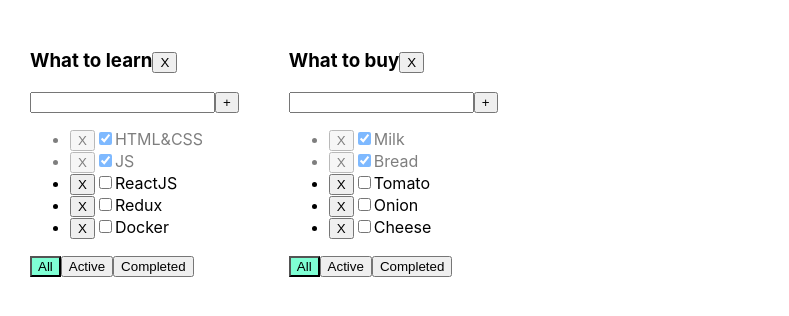
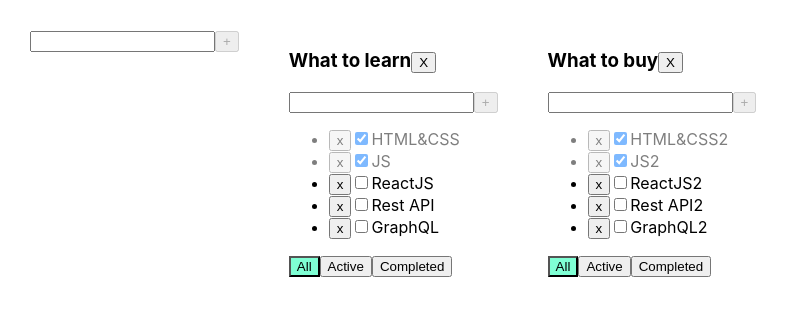
Before and after one commit to suveiko/todolistTs, a React (Create React App) app: page / in a window 1280 px wide. Shown: the top 316 px of the page, without its empty margins (0-789 px from the left). Built offline with nearby package versions, Linux system fonts and the light colour scheme.

Commit message:
Add addItemForm and EditableSpan

```diff
--- a/src/App.tsx
+++ b/src/App.tsx
@@ -1,96 +1,116 @@
 import React, {useState} from 'react';
 import './App.css';
-import {v1} from "uuid";
-import {Todolist} from "./Todolist";
+import {Todolist} from './Todolist';
+import {v1} from 'uuid';
+import AddItemForm from "./components/AddItemForm";
 
-export type FilterType = 'All' | 'Active' | 'Completed'
-type TodoListsType = {
+export type FilterValuesType = "all" | "active" | "completed";
+type ToDoListsType = {
     id: string
     title: string
-    filterTo: FilterType
+    filter: FilterValuesType
 }
 
 function App() {
 
-    const todoIdFirst = v1()
-    const todoIdSecond = v1()
+    let todolistID1 = v1();
+    let todolistID2 = v1();
 
-    const [todoLists, setTodoList] = useState<TodoListsType[]>([
-        {id: todoIdFirst, title: 'What to learn', filterTo: 'All'},
-        {id: todoIdSecond, title: 'What to buy', filterTo: 'All'},
+    let [toDoLists, setToDoLists] = useState<ToDoListsType[]>([
+        {id: todolistID1, title: 'What to learn', filter: 'all'},
+        {id: todolistID2, title: 'What to buy', filter: 'all'},
     ])
-    const [tasks, setTasks] = useState({
-        [todoIdFirst]: [
+    let [tasks, setTasks] = useState({
+        [todolistID1]: [
             {id: v1(), title: "HTML&CSS", isDone: true},
             {id: v1(), title: "JS", isDone: true},
             {id: v1(), title: "ReactJS", isDone: false},
-            {id: v1(), title: "Redux", isDone: false},
-            {id: v1(), title: "Docker", isDone: false}
+            {id: v1(), title: "Rest API", isDone: false},
+            {id: v1(), title: "GraphQL", isDone: false},
         ],
-        [todoIdSecond]: [
-            {id: v1(), title: "Milk", isDone: true},
-            {id: v1(), title: "Bread", isDone: true},
-            {id: v1(), title: "Tomato", isDone: false},
-            {id: v1(), title: "Onion", isDone: false},
-            {id: v1(), title: "Cheese", isDone: false}
+        [todolistID2]: [
+            {id: v1(), title: "HTML&CSS2", isDone: true},
+            {id: v1(), title: "JS2", isDone: true},
+            {id: v1(), title: "ReactJS2", isDone: false},
+            {id: v1(), title: "Rest API2", isDone: false},
+            {id: v1(), title: "GraphQL2", isDone: false},
         ]
-    })
+    });
 
-    const addTask = (newTitle: string, todoListId: string) => {
-        let task = {id: v1(), title: newTitle, isDone: false}
-        let tasksAdd = tasks[todoListId]
-        let newTask = [task, ...tasksAdd]
-        tasks[todoListId] = newTask
-        setTasks({...tasks})
+    const removeTask = (toDoId: string, id: string) => {
+        setTasks({...tasks, [toDoId]: tasks[toDoId].filter(t => t.id !== id)})
     }
-    const deleteTask = (id: string, todoListId: string) => {
-        let task = tasks[todoListId]
-        let filteredTasks = task.filter(t => t.id !== id)
-        tasks[todoListId] = filteredTasks
-        setTasks({...tasks})
+    const addTask = (toDoId: string, title: string) => {
+        let newTask = {id: v1(), title: title, isDone: false};
+        setTasks({...tasks, [toDoId]: [newTask, ...tasks[toDoId]]})
     }
-    const changeFilter = (value: FilterType, todoListId: string) => {
-        let todoList = todoLists.find(t => t.id === todoListId)
-        if (todoList) {
-            todoList.filterTo = value
-            setTodoList([...todoLists])
+    const changeStatus = (toDoId: string, taskId: string, isDone: boolean) => {
+        setTasks({...tasks, [toDoId]: tasks[toDoId].map(t => t.id === taskId ? {...t, isDone} : t)})
+    }
+    const changeFilter = (toDoId: string, value: FilterValuesType) => {
+        setToDoLists(toDoLists.map(t => t.id === toDoId ? {...t, filter: value} : t))
+    }
+    const changeTodolistTitle = (title: string, id: string) => {
+        setToDoLists(
+            toDoLists.map
+            (t => t.id === id
+                ?
+                {
+                    ...t,
+                    title
+                }
+                : t))
+    }
+    const removeToDoList = (toDoId: string) => {
+        setToDoLists(toDoLists.filter(t => t.id !== toDoId))
+        delete tasks[toDoId]
+    }
+    const addTodoList = (title: string) => {
+        const newTodoListId = v1()
+        const newTodoList: ToDoListsType = {
+            id: newTodoListId,
+            title: title,
+            filter: 'all'
         }
+        setToDoLists([newTodoList, ...toDoLists])
+        setTasks({...tasks, [newTodoListId]: []})
     }
-    const changeStatus = (taskId: string, isDone: boolean, todoListId: string) => {
-        let task = tasks[todoListId]
-        let newTask = task.find(t => t.id === taskId)
-        if (newTask) {
-             newTask.isDone = isDone
-             setTasks({...tasks})
-         }
-    }
-    const removeTodoList = (todoListId: string) => {
-        const newTodoList = todoLists.filter(t => t.id !== todoListId )
-        setTodoList(newTodoList)
-        delete tasks[todoListId]
-        setTasks({...tasks})
+    const changeTaskTitle = (taskId: string, title: string, toDoId: string) => {
+        setTasks({
+            ...tasks,
+            [toDoId]: tasks[toDoId].map(
+                t => t.id === taskId ?
+                    {
+                        ...t,
+                        title
+                    }
+                    : t)
+        })
     }
 
     return (
         <div className="App">
-            {todoLists.map(({id, title, filterTo}) => {
+            <AddItemForm addItem={addTodoList}/>
+            {toDoLists.map(({filter, id, title}) => {
 
-                let tasksForToDoList = tasks[id]
-                if (filterTo === "Completed") tasksForToDoList = tasksForToDoList.filter(t => t.isDone)
-                if (filterTo === "Active") tasksForToDoList = tasksForToDoList.filter(t => !t.isDone)
+                let tasksForTodolist = tasks[id];
+                if (filter === "active") tasksForTodolist = tasksForTodolist.filter(t => !t.isDone);
+                if (filter === "completed") tasksForTodolist = tasksForTodolist.filter(t => t.isDone);
 
                 return (
                     <Todolist
-                        removeTodo={removeTodoList}
                         key={id}
-                        tId={id}
-                        name={title}
-                        tasks={tasksForToDoList}
-                        deleteTask={deleteTask}
+                        toDoListId={id}
+                        title={title}
+                        tasks={tasksForTodolist}
+                        removeTask={removeTask}
                         changeFilter={changeFilter}
                         addTask={addTask}
-                        changeStatus={changeStatus}
-                        filter={filterTo}
+                        changeTaskStatus={changeStatus}
+                        filter={filter}
+                        removeToDoList={removeToDoList}
+                        changeTodolistTitle={changeTodolistTitle}
+                        changeTaskTitle={changeTaskTitle}
                     />
                 )
             })}
--- a/src/Todolist.tsx
+++ b/src/Todolist.tsx
@@ -1,95 +1,81 @@
-import React from "react";
-import {FilterType} from "./App";
-import {ChangeEvent, KeyboardEvent, useState} from "react";
-import './App.css'
+import React from 'react';
 
-type TodolistPropsType = {
-    name: string
-    tasks: InArrayType[]
-    deleteTask: (id: string, todoId: string) => void
-    changeFilter: (value: FilterType, todoId: string) => void
-    addTask: (newTitle: string, todoId: string) => void
-    changeStatus: (taskId: string, isDone: boolean, todoId: string) => void
-    filter: FilterType
-    tId: string
-    removeTodo: (todoId: string) => void
-}
-export type InArrayType = {
+import {FilterValuesType} from './App';
+import {Checkbox} from "./components/Checkbox";
+import AddItemForm from "./components/AddItemForm";
+import EditableSpan from "./components/EditableSpan";
+
+type TaskType = {
     id: string
     title: string
     isDone: boolean
 }
 
-export const Todolist = ({
-                             name, tasks, deleteTask, addTask, changeStatus, changeFilter, filter, tId, removeTodo
-                         }: TodolistPropsType) => {
+type PropsType = {
+    title: string
+    tasks: Array<TaskType>
+    removeTask: (toDoId: string, taskId: string) => void
+    changeFilter: (toDoId: string, value: FilterValuesType) => void
+    addTask: (toDoId: string, title: string) => void
+    changeTaskStatus: (toDoId: string, taskId: string, isDone: boolean) => void
+    filter: FilterValuesType
+    toDoListId: string
+    removeToDoList: (toDoId: string) => void
+    changeTodolistTitle: (title: string, id: string) => void
+    changeTaskTitle: (taskId: string, title: string, toDoId: string) => void
+}
 
-    const [newTitle, setTitle] = useState('')
-    const [error, setError] = useState<string | null>(null)
+export function Todolist(props: PropsType) {
 
-    const onClickButtonHandler = (value: FilterType, todoId: string) => changeFilter(value, todoId)
-    const onChangeInputHandler = (e: ChangeEvent<HTMLInputElement>) => setTitle(e.currentTarget.value)
-    const addTaskHandler = () => {
-        if (newTitle.trim() !== '') {
-            addTask(newTitle.trim(), tId)
-            setTitle('')
-        } else {
-            setError('Field is required')
+    const addTask = (title: string) => props.addTask(props.toDoListId, title)
+    const removeToDoListHandler = () => props.removeToDoList(props.toDoListId)
+    const onChangeHandlerCheck = (toDoId: string, tId: string, event: boolean) => {
+        props.changeTaskStatus(toDoId, tId, event);
     }
+    const onClickHandler = (toDoId: string, tId: string) => props.removeTask(toDoId, tId)
+    const onAllClickHandler = () => props.changeFilter(props.toDoListId, "all");
+    const onActiveClickHandler = () => props.changeFilter(props.toDoListId, "active");
+    const onCompletedClickHandler = () => props.changeFilter(props.toDoListId, "completed");
+    const changeTodoListTitle = (title: string) => {
+        props.changeTodolistTitle(title, props.toDoListId)
     }
-    const onKeyPressHandler = (e: KeyboardEvent<HTMLInputElement>) => {
-        setError(null)
-        if (e.key === 'Enter' && newTitle.trim() !== '') {
-            addTaskHandler()
-        } else {
-            setError('Field is required')
+
+    return <div>
+        <h3>
+            <EditableSpan title={props.title} updateTitle={changeTodoListTitle}/>
+            <button onClick={removeToDoListHandler}>X</button>
+        </h3>
+        <AddItemForm addItem={addTask}/>
+        <ul>
+            {props.tasks.map(t => {
+                const changeTaskTitle = (title: string) => {
+                    props.changeTaskTitle(t.id, title, props.toDoListId)
                 }
-    }
-    const removeTodoList = (todoId: string) => removeTodo(todoId)
-
                 return (
-        <div>
-            <h3>{name}
-                <button onClick={() => removeTodoList(tId)}>X</button>
-            </h3>
-            <div>
-                <input value={newTitle} onChange={onChangeInputHandler}
-                       onKeyUp={onKeyPressHandler}
-                       className={error ? 'error' : ''}
+                    <li key={t.id} className={t.isDone ? "is-done" : ""}>
+                        <button onClick={() => onClickHandler(props.toDoListId, t.id)}>x</button>
+                        <Checkbox
+                            callBack={(isDone) => onChangeHandlerCheck(props.toDoListId, t.id, isDone)}
+                            isDone={t.isDone}
                         />
-                <button onClick={addTaskHandler}>+</button>
-                {error && <div className='error-message'>{error}</div>}
-            </div>
-            <ul>
-                {tasks.map(({id, isDone, title}) => {
-                    const onChangeInputCheckedHandler = (e: ChangeEvent<HTMLInputElement>) => {
-                        changeStatus(id, e.currentTarget.checked, tId)
-                    }
-                    const deleteTaskButton = () => deleteTask(id, tId)
-                    return (
-                        <li key={id} className={isDone ? 'is-done' : ''}>
-                            <button onClick={deleteTaskButton}>X</button>
-                            <input
-                                type="checkbox"
-                                onChange={onChangeInputCheckedHandler}
-                                checked={isDone}
+                        <EditableSpan
+                            updateTitle={changeTaskTitle}
+                            title={t.title}
                         />
-                            <span>{title}</span>
                     </li>
                 )
             })}
         </ul>
         <div>
-                <button className={filter === 'All' ? 'active-filter' : ''}
-                        onClick={() => onClickButtonHandler('All', tId)}>All
+            <button className={props.filter === 'all' ? "active-filter" : ""}
+                    onClick={onAllClickHandler}>All
             </button>
-                <button className={filter === 'Active' ? 'active-filter' : ''}
-                        onClick={() => onClickButtonHandler('Active', tId)}>Active
+            <button className={props.filter === 'active' ? "active-filter" : ""}
+                    onClick={onActiveClickHandler}>Active
             </button>
-                <button className={filter === 'Completed' ? 'active-filter' : ''}
-                        onClick={() => onClickButtonHandler('Completed', tId)}>Completed
+            <button className={props.filter === 'completed' ? "active-filter" : ""}
+                    onClick={onCompletedClickHandler}>Completed
             </button>
         </div>
     </div>
-    )
 }
--- /dev/null
+++ b/src/components/AddItemForm.tsx
@@ -0,0 +1,42 @@
+import React, {ChangeEvent, KeyboardEvent, useState} from 'react';
+
+type AddItemFormType = {
+    addItem: (title: string) => void
+}
+
+const AddItemForm = (p: AddItemFormType) => {
+
+    const [title, setTitle] = useState("")
+    const [error, setError] = useState(false)
+
+    const addItem = () => {
+        if (title.trim()) {
+            p.addItem(title.trim())
+        } else {
+            setError(true)
+        }
+        setTitle('')
+    }
+    const onChangeHandler = (e: ChangeEvent<HTMLInputElement>) => setTitle(e.currentTarget.value)
+    const onKeyPressHandler = (e: KeyboardEvent<HTMLInputElement>) => {
+        setError(false)
+        if (e.key === 'Enter') {
+            addItem();
+        }
+    }
+
+    return (
+        <div>
+            <input
+                value={title}
+                onChange={onChangeHandler}
+                onKeyUp={onKeyPressHandler}
+                className={error ? "error" : ""}
+            />
+            <button onClick={addItem} disabled={title.trim() === ''}>+</button>
+            {error && <div style={{color: 'red'}}>Title is required</div>}
+        </div>
+    );
+};
+
+export default AddItemForm;
--- /dev/null
+++ b/src/components/Checkbox.tsx
@@ -0,0 +1,19 @@
+import React, {ChangeEvent} from 'react';
+
+type CheckboxType = {
+    callBack: (isDone: boolean) => void
+    isDone: boolean
+}
+
+export const Checkbox = (props: CheckboxType) => {
+    const onChangeHandlerCheck = (event: ChangeEvent<HTMLInputElement>) => {
+        props.callBack(event.currentTarget.checked)
+    }
+    return (
+        <>
+            <input type="checkbox"
+                   onChange={onChangeHandlerCheck}
+                   checked={props.isDone}/>
+        </>
+    );
+};
--- /dev/null
+++ b/src/components/EditableSpan.tsx
@@ -0,0 +1,35 @@
+import React, {ChangeEvent, useState} from 'react';
+
+type EditableSpanType = {
+    title: string
+    updateTitle: (newTitle: string) => void
+}
+
+const EditableSpan = (p: EditableSpanType) => {
+
+    const [editMode, setEditMode] = useState(false)
+    const [title, setTitle] = useState(p.title)
+
+    const onEditorMode = () => setEditMode(true)
+    const offEditorMode = () => setEditMode(false)
+    const onChangeHandler = (e: ChangeEvent<HTMLInputElement>) => {
+        setTitle(e.currentTarget.value)
+        p.updateTitle(title)
+    }
+
+    return (
+        editMode
+            ? <input
+                value={title}
+                style={{width: '80px'}}
+                autoFocus onBlur={offEditorMode}
+                onChange={onChangeHandler}
+            />
+            : <span
+                style={{cursor: 'pointer'}}
+                onDoubleClick={onEditorMode}
+            >{p.title}</span>
+    );
+};
+
+export default EditableSpan;
```
Lines whose indentation alone changed are shown as unchanged.
